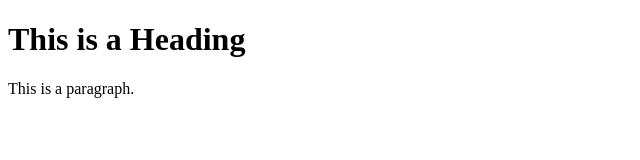
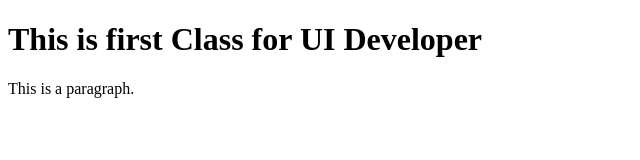
Before and after one commit to gulshanaligithub22/ecommerce, a plain HTML site: page index.html in a window 1280 px wide. Shown: the whole page, without its empty margins (0-640 px from the left). Drawn offline with Linux system fonts and the light colour scheme.

Commit message:
updated the index file

```diff
--- a/index.html
+++ b/index.html
@@ -1,11 +1,11 @@
 <!DOCTYPE html>
 <html>
 <head>
-<title>Page Title</title>
+<title>UI Developer</title>
 </head>
 <body>
 
-<h1>This is a Heading</h1>
+<h1>This is first Class for UI Developer</h1>
 <p>This is a paragraph.</p>
 
 </body>
```
